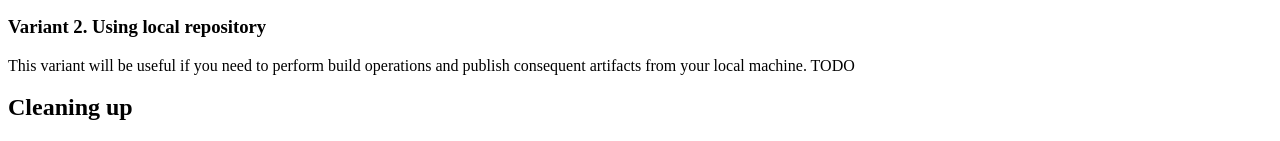
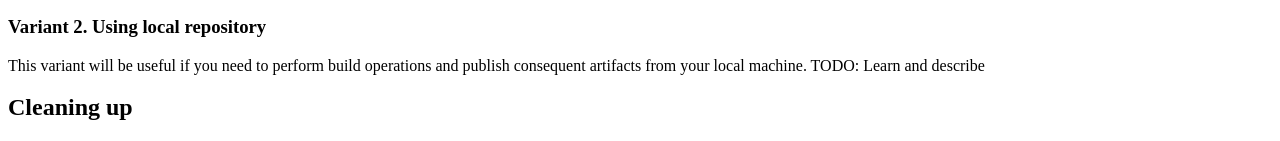
Before and after one commit to vasily-blinkov/minimum-minimorum, a plain HTML site: page index.html in a window 1280 px wide. Shown: the part 471-612 px from the top of the page. Drawn offline with Linux system fonts and the light colour scheme.

Commit message:
Manual integration?

```diff
--- a/index.html
+++ b/index.html
@@ -56,7 +56,7 @@
         <h3>Variant 2. Using local repository</h3>
         <p>
             This variant will be useful if you need to perform build operations and publish consequent artifacts from your local machine.
-            TODO
+            TODO: Learn and describe
         </p>
         <h2>Cleaning up</h2>
         <p>
```
